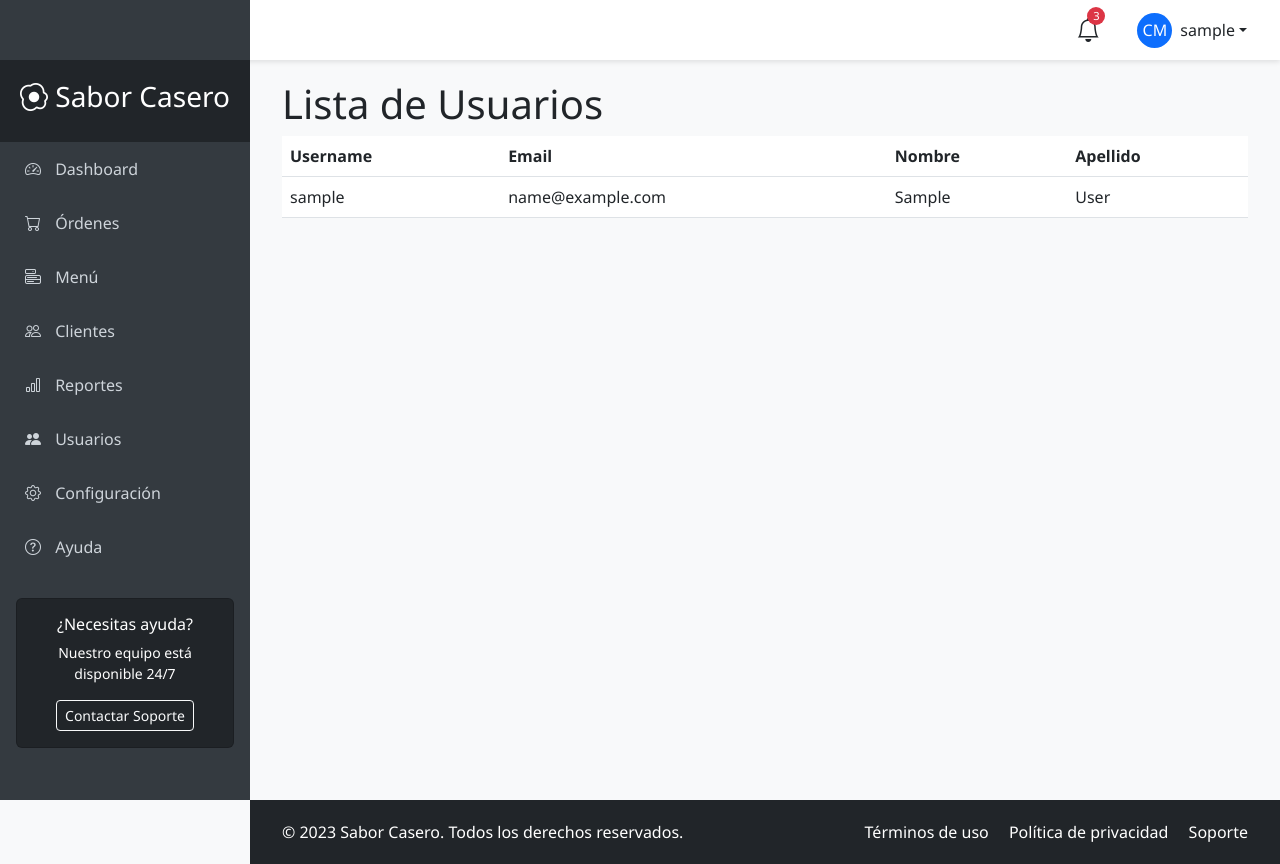
After one commit to alvariux/restaurante, a Django app: page /accounts/users/ in a window 1280 px wide. The commit adds this page. Run offline with Django 5.2, Linux system fonts and the light colour scheme; the visitor is signed in with stand-in values (Sample User, id 1); data comes from the database, SQL or seed files in the repository.

Commit message:
se agrego vista de usuarios

```diff
--- a/apps/accounts/urls.py
+++ b/apps/accounts/urls.py
@@ -6,4 +6,5 @@ app_name = 'accounts'
 urlpatterns = [
     path('login/', views.login_view, name='login'),
     path('logout/', views.logout_view, name='logout'),
+    path('users/', views.UserListView.as_view(), name='user_list'),
 ]
--- a/apps/accounts/views.py
+++ b/apps/accounts/views.py
@@ -1,6 +1,9 @@
 from django.shortcuts import render, redirect
 from django.contrib.auth import authenticate, login, logout
 from .forms import LoginForm
+from .models import AppUser
+from django.views.generic import ListView
+from django.contrib.auth.mixins import LoginRequiredMixin
 
 def login_view(request):
     form = LoginForm()
@@ -29,3 +32,9 @@ def login_view(request):
 def logout_view(request):
     logout(request)
     return redirect('main_index')
+
+class UserListView(LoginRequiredMixin, ListView):
+    login_url = 'accounts:login'
+    model = AppUser
+    template_name = 'accounts/user_list.html'
+    context_object_name = 'users'
--- /dev/null
+++ b/templates/accounts/user_list.html
@@ -0,0 +1,26 @@
+{% extends 'main/base_user.html' %}
+
+{% block content %}
+<h1>Lista de Usuarios</h1>
+<table class="table">
+    <thead>
+        <tr>
+            <th>Username</th>
+            <th>Email</th>
+            <th>Nombre</th>
+            <th>Apellido</th>
+        </tr>
+    </thead>
+    <tbody>
+        {% for user in users %}
+        <tr>
+            <td>{{user.username}}</td>
+            <td>{{user.email}}</td>
+            <td>{{user.first_name}}</td>
+            <td>{{user.last_name}}</td>
+        </tr>
+        {% endfor %}
+    </tbody>
+</table>
+
+{% endblock %}
--- a/templates/main/base_user.html
+++ b/templates/main/base_user.html
@@ -210,6 +210,9 @@
                 <a href="#"><i class="bi bi-bar-chart"></i> Reportes</a>
             </li>
             <li>
+                <a href="{% url 'accounts:user_list' %}"><i class="bi bi-people-fill"></i> Usuarios</a>
+            </li>
+            <li>
                 <a href="#"><i class="bi bi-gear"></i> Configuración</a>
             </li>
             <li>
```
